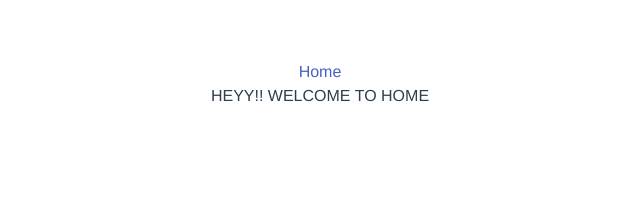
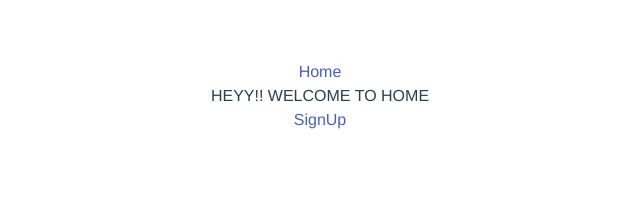
Before and after one commit to Recursion-Group-K/sketch, a Vue app: page / in a window 1280 px wide. Shown: the top 198 px of the page, without its empty margins (320-960 px from the left). Built offline with nearby package versions, Linux system fonts and the light colour scheme.

Commit message:
add router link to signUp page

```diff
--- a/src/pages/Home.vue
+++ b/src/pages/Home.vue
@@ -1,6 +1,9 @@
 <template>
     <div>
         {{ message }}
+        <p>
+            <router-link to="/signup">SignUp</router-link>
+        </p>
     </div>
 </template>
 
```
